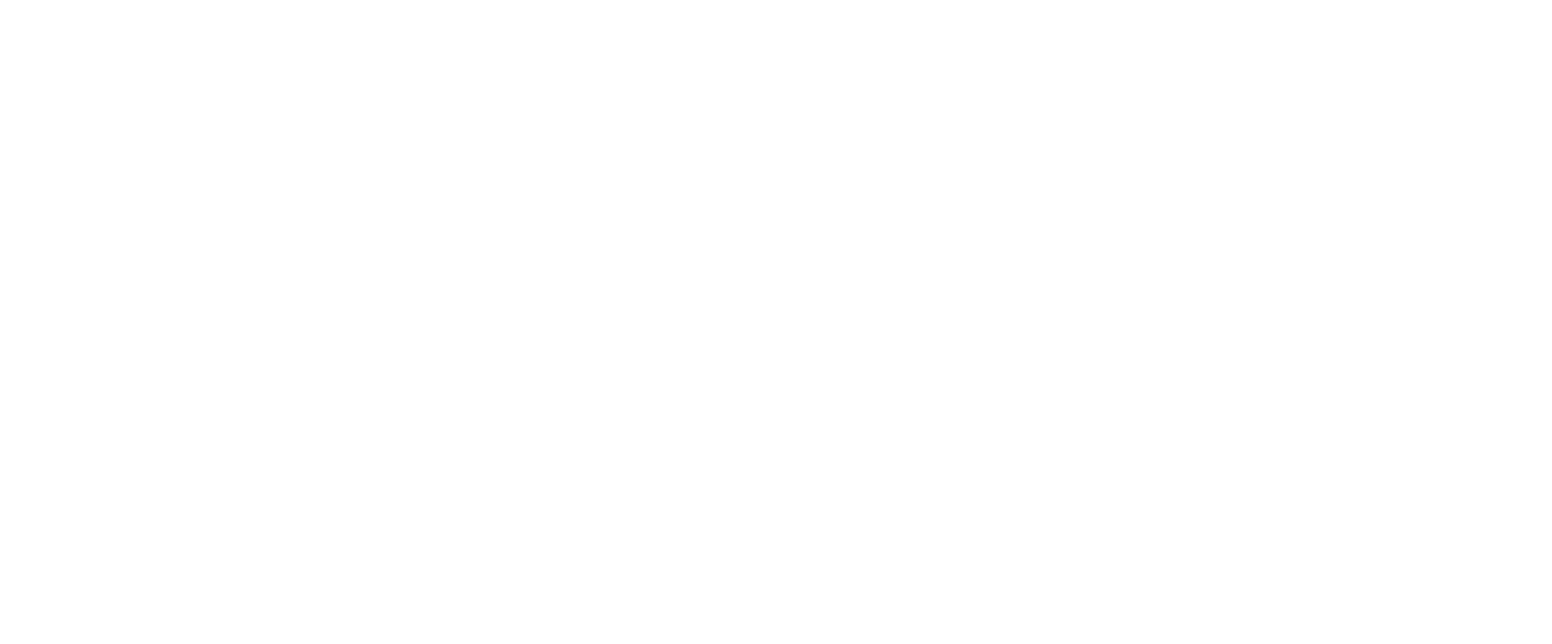
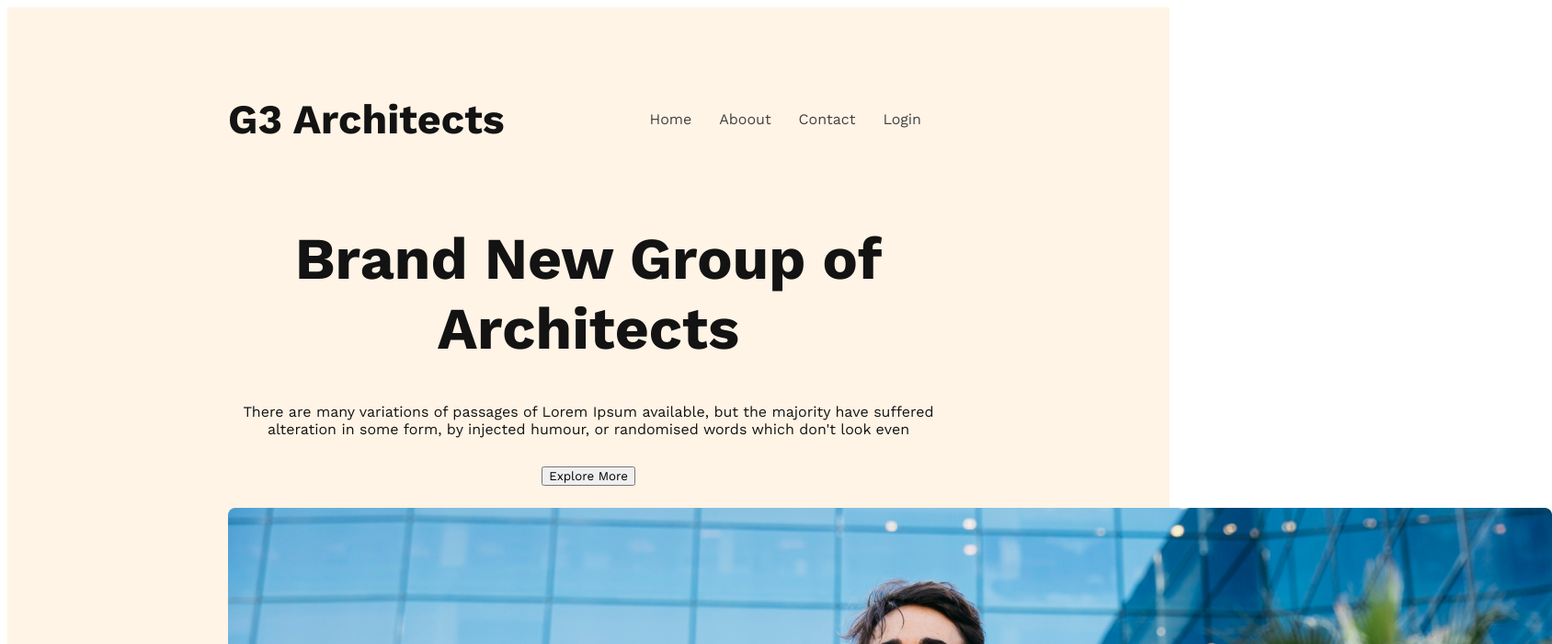
Before and after one commit to Masudur400/Architects-project, a plain HTML site: page index.html in a window 1280 px wide. Shown: the top 700 px of the page at 92% size, 1688 px wide, since content can reach past the window. Drawn offline with nearby package versions, Linux system fonts and the light colour scheme.

Commit message:
last update

```diff
--- a/index.html
+++ b/index.html
@@ -1,11 +1,44 @@
 <!DOCTYPE html>
 <html lang="en">
+
 <head>
     <meta charset="UTF-8">
     <meta name="viewport" content="width=device-width, initial-scale=1.0">
-    <title>Document</title>
+    <title>G3 Architects</title>
+    <link rel="stylesheet" href="style.css">
 </head>
+
 <body>
+    <header>
+        <nav>
+            <h3 class="nav-title">G3 Architects</h3>
+            <ul>
+                <li><a href="">Home</a></li>
+                <li><a href="">Aboout</a></li>
+                <li><a href="">Contact</a></li>
+                <li><a href="">Login</a></li>
+            </ul>
+        </nav>
+
+        <div class="banner">
+           <div class="banner-content">
+                <h1 class="banner-title">Brand New Group of Architects
+                <h1>
+                <p class="banner-description"> There are many variations of passages of Lorem Ipsum available, but the majority have suffered alteration in some form, by injected humour, or randomised words which don't look even</p>
+                <button class="ttn-primary">Explore More</button>
+           </div>
+            <img src="images/banner.png" alt="">
+        </div>
+    </header>
+
+    <main>
+
+    </main>
+
+    <footer>
+
+    </footer>
 
 </body>
+
 </html>
--- a/style.css
+++ b/style.css
@@ -0,0 +1,69 @@
+@import url('https://fonts.googleapis.com/css2?family=Inter:wght@200;400;500;600;700;800;900&family=Lato:ital,wght@0,400;0,700;1,400;1,700&family=Merriweather:ital,wght@0,400;0,700;0,900;1,400;1,700;1,900&family=Work+Sans:ital,wght@0,400;0,500;0,600;0,700;0,800;1,400;1,500;1,600;1,700;1,800&display=swap');
+
+/* shated style  */
+
+* {
+    font-family: 'Inter', sans-serif;
+    font-family: 'Lato', sans-serif;
+    font-family: 'Merriweather', serif;
+    font-family: 'Work Sans', sans-serif;
+}
+
+.btn-primary{
+
+}
+
+/* header style  */
+
+header {
+    background: rgba(255, 144, 14, 0.10);
+    padding: 50px 240px;
+}
+
+nav {
+    display: flex;
+    justify-content: space-between;
+    align-items: center;
+}
+
+.nav-title {
+    font-size: 2.8rem;
+    font-weight: 700;
+    color: #131313;
+}
+
+nav>ul {
+    display: flex;
+}
+
+nav li {
+    list-style: none;
+    margin-right: 30px;
+    font-weight: 500px;
+    font-size: 1rem;
+}
+
+nav li a {
+    text-decoration: none;
+    color: #424242;
+}
+
+/* banner style  */
+
+.banner-content {
+    max-width: 800px;
+    text-align: center;
+    margin:0px auto;
+}
+.banner-title{
+    font-size:4rem;
+    font-weight:700;
+    color: #131313;
+}
+
+
+.banner-description {
+    font-size: 16px;
+    font-weight: 400;
+    color: #131313;
+}
```
